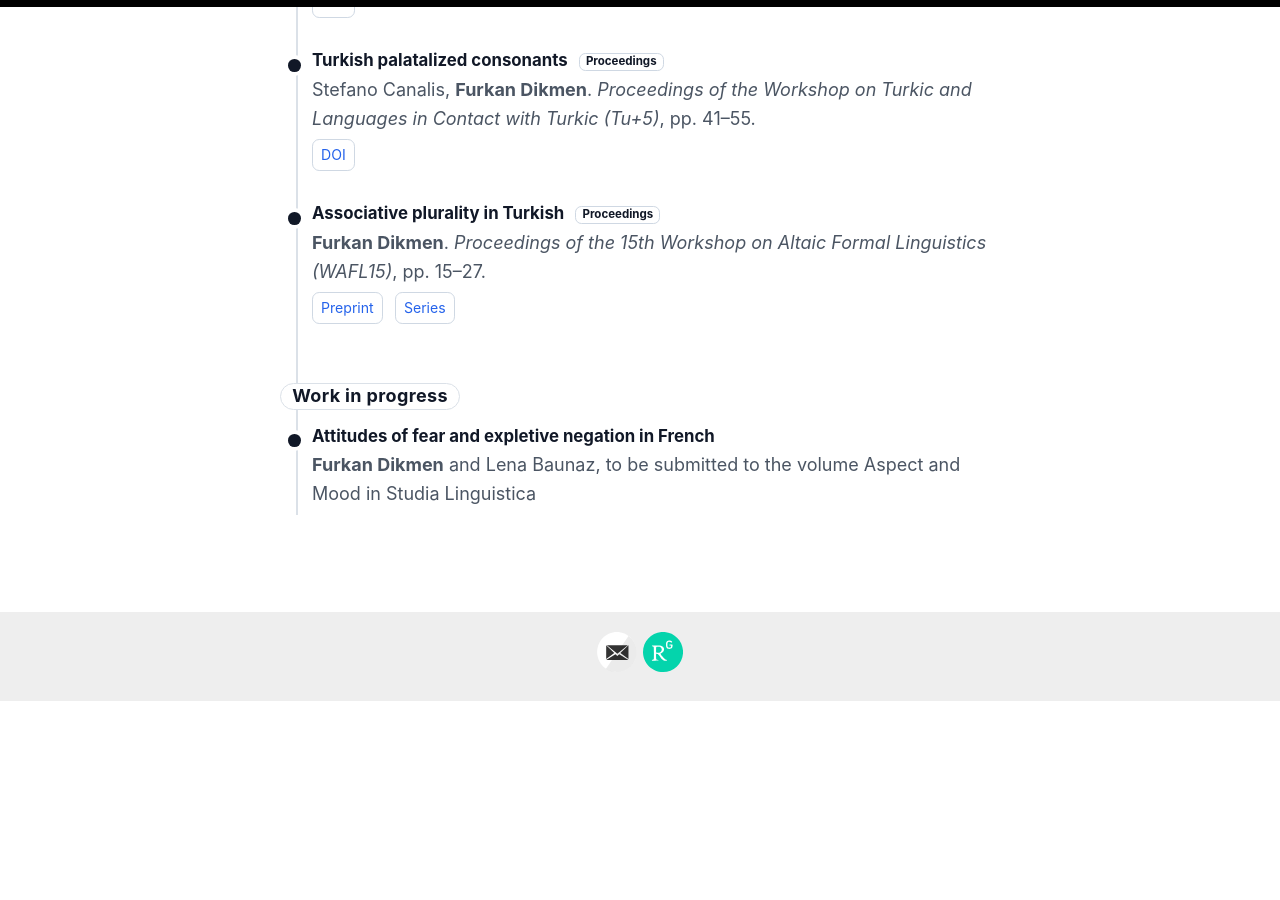
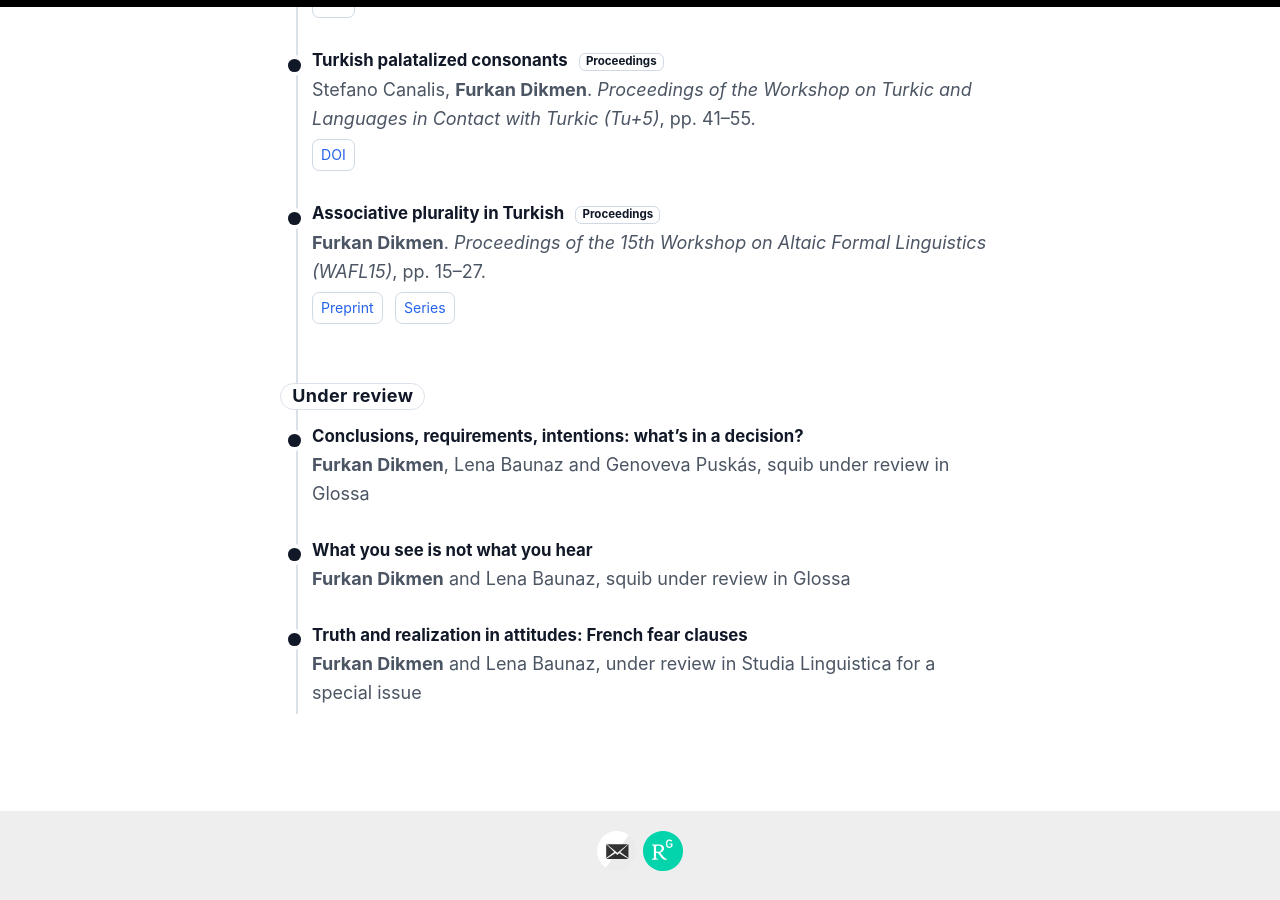
Before and after one commit to furkandikmen/furkandikmen.github.io, a Jekyll site: the page built from _pages/publications.md, in a window 1280 px wide and 900 px high, scrolled down 2467 px. Built offline with Jekyll 4.4.1, drawn with Linux system fonts in a browser that asks for light colours; before the commit the page ends 3168 px from its top, so only the background shows below that.

Commit message:
Revise publication entries and statuses
Updated publication status and added new articles under review.

```diff
--- a/_pages/publications.md
+++ b/_pages/publications.md
@@ -351,12 +351,24 @@ permalink: /publications/
       </p>
     </article>
 
-    <div class="year">Work in progress</div>
+    <div class="year">Under review</div>
 
     <article class="pub">
       <div class="dot" aria-hidden="true"></div>
-      <h3>Attitudes of fear and expletive negation in French</h3>
-      <p class="meta"><strong>Furkan Dikmen</strong> and Lena Baunaz, to be submitted to the volume Aspect and Mood in Studia Linguistica</p>
+      <h3>Conclusions, requirements, intentions: what’s in a decision? </h3>
+      <p class="meta"><strong>Furkan Dikmen</strong>, Lena Baunaz and Genoveva Puskás, squib under review in Glossa</p>
+    </article>
+
+      <article class="pub">
+      <div class="dot" aria-hidden="true"></div>
+      <h3>What you see is not what you hear</h3>
+      <p class="meta"><strong>Furkan Dikmen</strong> and Lena Baunaz, squib under review in Glossa</p>
+    </article>
+
+    <article class="pub">
+      <div class="dot" aria-hidden="true"></div>
+      <h3>Truth and realization in attitudes: French fear clauses</h3>
+      <p class="meta"><strong>Furkan Dikmen</strong> and Lena Baunaz, under review in Studia Linguistica for a special issue</p>
     </article>
 
   </section>
```
